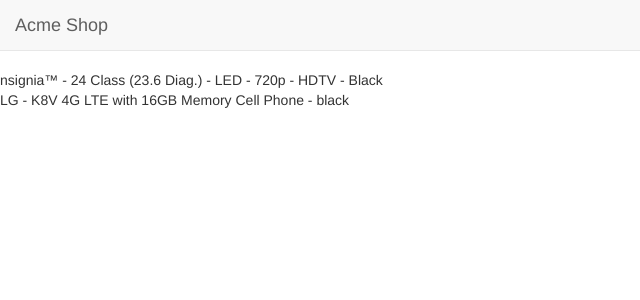
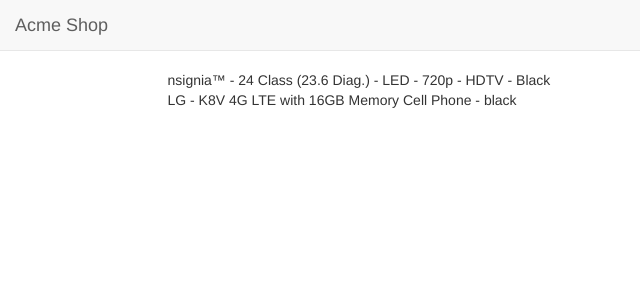
Before and after one commit to felipepalazzo/shop-app, an Angular app: page / in a window 1280 px wide. Shown: the top 300 px of the page, without its empty margins (0-640 px from the left). Built offline with nearby package versions, Linux system fonts and the light colour scheme.

Commit message:
Add app component template

```diff
--- /dev/null
+++ b/src/app/app.component.html
@@ -0,0 +1,8 @@
+<top-menu></top-menu>
+<div class="container">
+  <div class="row">
+    <div class="col-md-10 col-md-offset-1">
+      <order-list></order-list>
+    </div>
+  </div>
+</div>
--- a/src/app/app.component.ts
+++ b/src/app/app.component.ts
@@ -2,6 +2,7 @@
 
 @Component({
   selector: 'app-root',
-  template: '<top-menu></top-menu><order-list></order-list>'
+  // template: '<top-menu></top-menu><order-list></order-list>'
+  templateUrl: './app.component.html',
 })
 export class AppComponent {}
```
